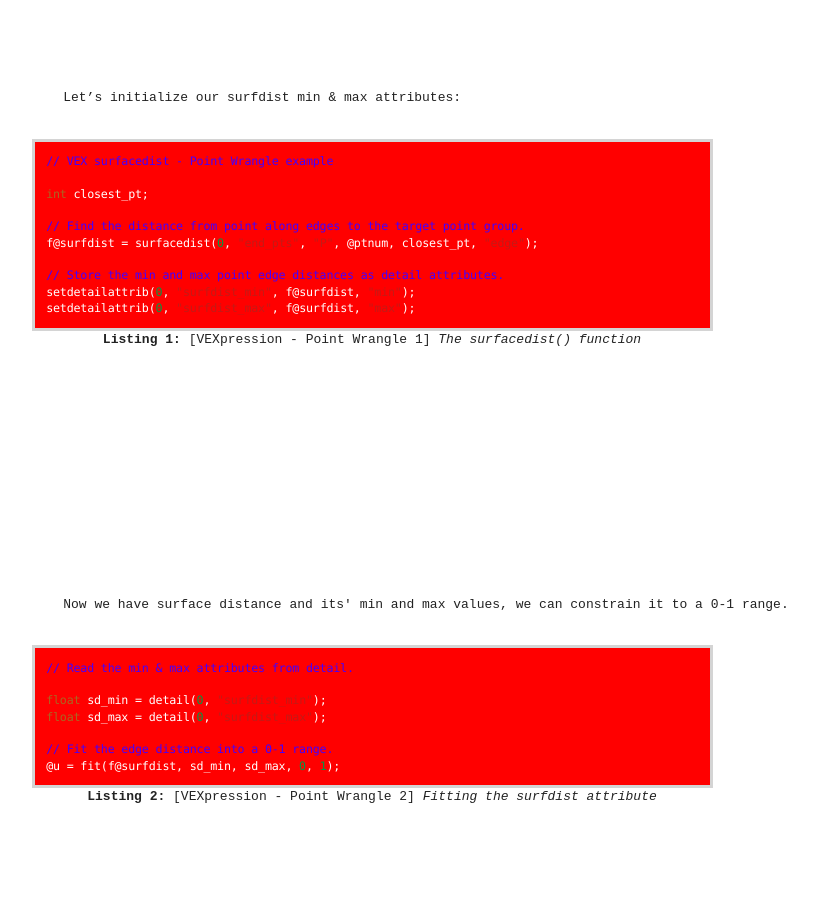
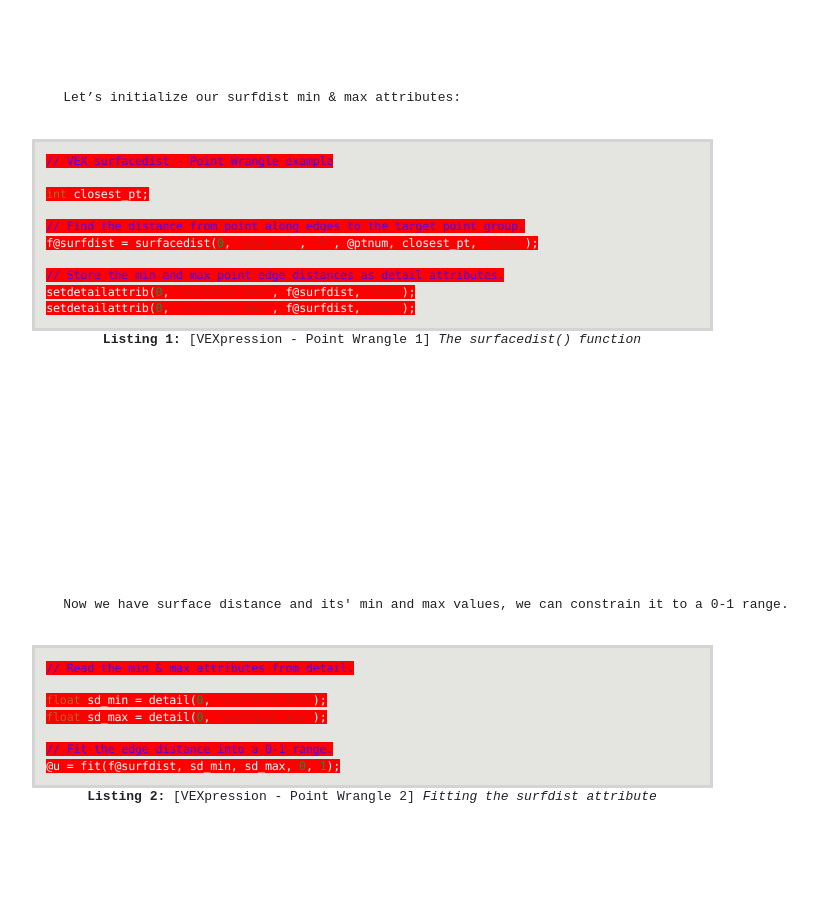
Before and after one commit to aaronsmithtv/aaronsmithtv.github.io, a plain HTML site: page books/OneMinuteVex.html in a window 1280 px wide. Shown: the part 3716-4624 px from the top of the page, without its empty margins (268-1085 px from the left). Drawn offline with Linux system fonts and the light colour scheme.

Commit message:
Update book.css

```diff
--- a/style/book.css
+++ b/style/book.css
@@ -83,7 +83,7 @@ div.indented {
     padding: 1.5ex;
     width: 96%;
     overflow: visible;
-    background: #ff0000;
+    background: #e4e4e0;
 }
 
 .md code {
```
